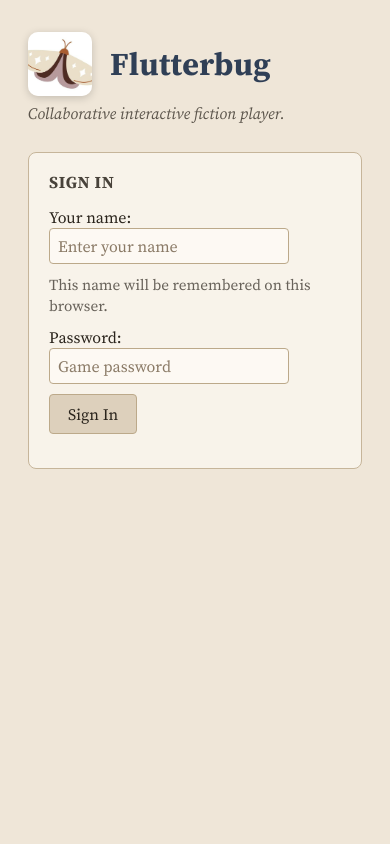
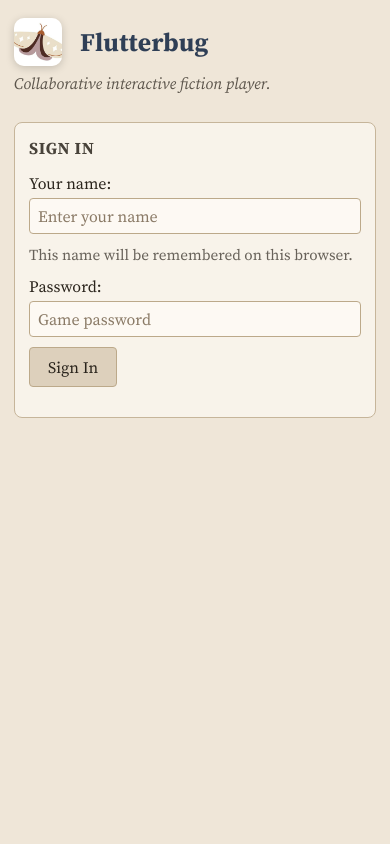
Before and after one commit to joelburton/flutterbug, a FastAPI app: page / in a window 390 px wide. Run offline with FastAPI, Linux system fonts and the light colour scheme; parts of the project's set-up code (start-up, migrations or seed data) failed here and were passed over.

Commit message:
Make the index page legible on small screens, fix metadata happy-path test
- Add a viewport meta tag (the page was rendering at iOS Safari's
  default ~980px and scaling down, hence "tiny with wasted-space
  margins") plus a max-width:600px media query: tighter padding,
  smaller brand, labels stack above inputs, inputs go full-width at
  16px to avoid iOS focus-zoom, and the game card stacks vertically.

- Update test_returns_full_dict_on_full_happy_path to expect the three
  new fields (description, ifdb_url, first_published) that
  lookup_story_metadata now returns for the index-page game card.

```diff
--- a/src/flutterbug_server/templates/main.html
+++ b/src/flutterbug_server/templates/main.html
@@ -1,5 +1,7 @@
 <html>
 <head>
+<meta charset="utf-8">
+<meta name="viewport" content="width=device-width, initial-scale=1">
 <title>Flutterbug</title>
 <link rel="icon" href="/favicon.ico">
 <link rel="apple-touch-icon" href="/apple-touch-icon.png">
@@ -186,6 +188,47 @@ input[type=submit]:active {
 }
 .signed-in-row form {
 	margin: 0;
+}
+@media screen and (max-width: 600px) {
+	main {
+		padding: 18px 14px 32px;
+	}
+	.brand img {
+		width: 48px;
+		height: 48px;
+	}
+	.brand h1 {
+		font-size: 1.6em;
+	}
+	section {
+		padding: 14px 14px;
+	}
+	/* Stack label above input so the input can take the full row width
+	   instead of being pushed off-screen by its 240px min-width. */
+	label {
+		display: block;
+		min-width: 0;
+		margin-bottom: 4px;
+	}
+	input[type=text],
+	input[type=password],
+	select {
+		min-width: 0;
+		width: 100%;
+		box-sizing: border-box;
+		/* iOS Safari zooms in on focus when input font-size is below 16px;
+		   keep it at 16px on small screens so tapping a field doesn't
+		   trigger a viewport zoom. */
+		font-size: 16px;
+	}
+	.game-card {
+		flex-direction: column;
+		gap: 12px;
+	}
+	.game-card img {
+		max-width: 100%;
+		align-self: center;
+	}
 }
 </style>
 </head>
```
Also changed, not shown: tests/unit/test_metadata.py (+3 -0 lines).
